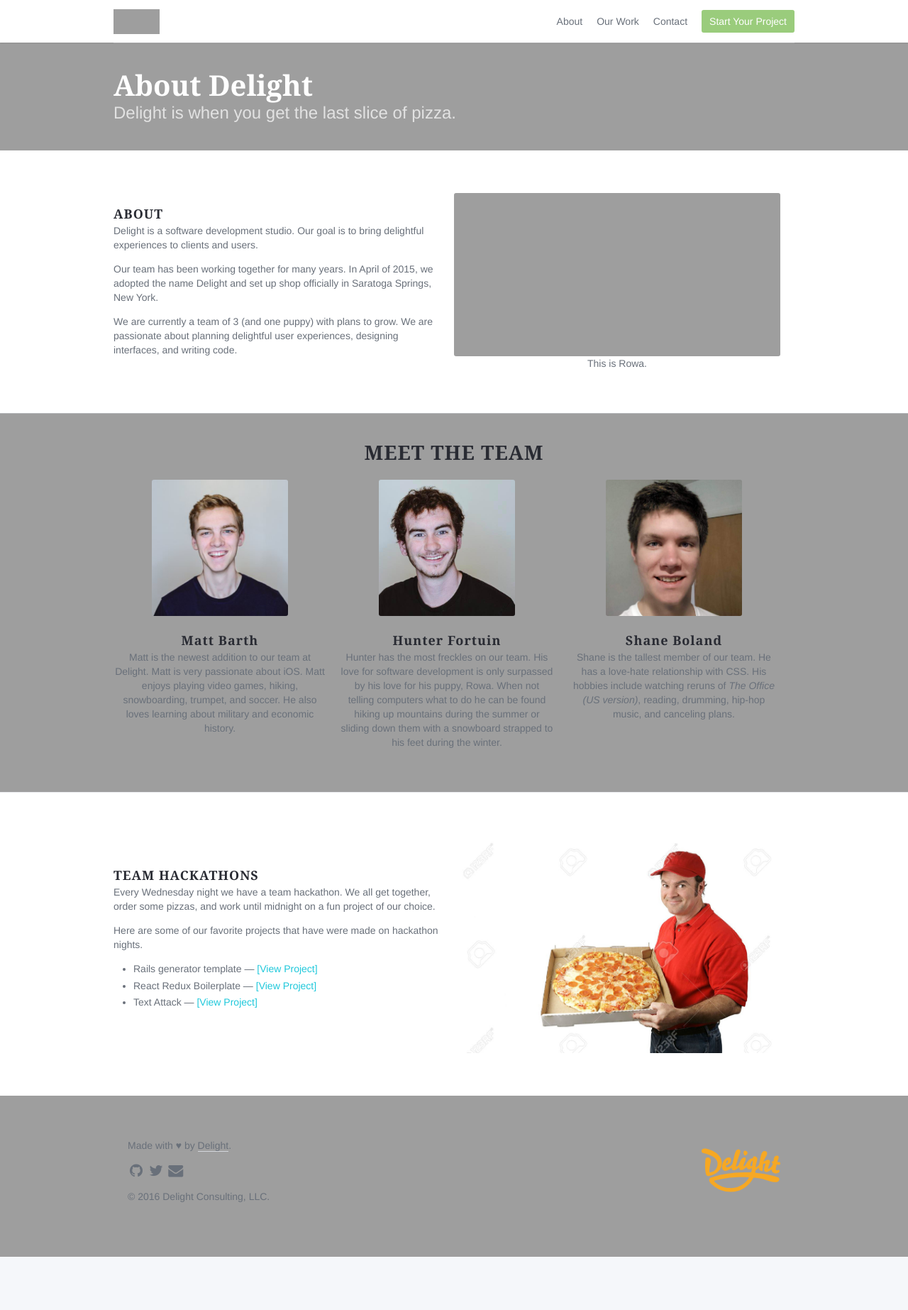
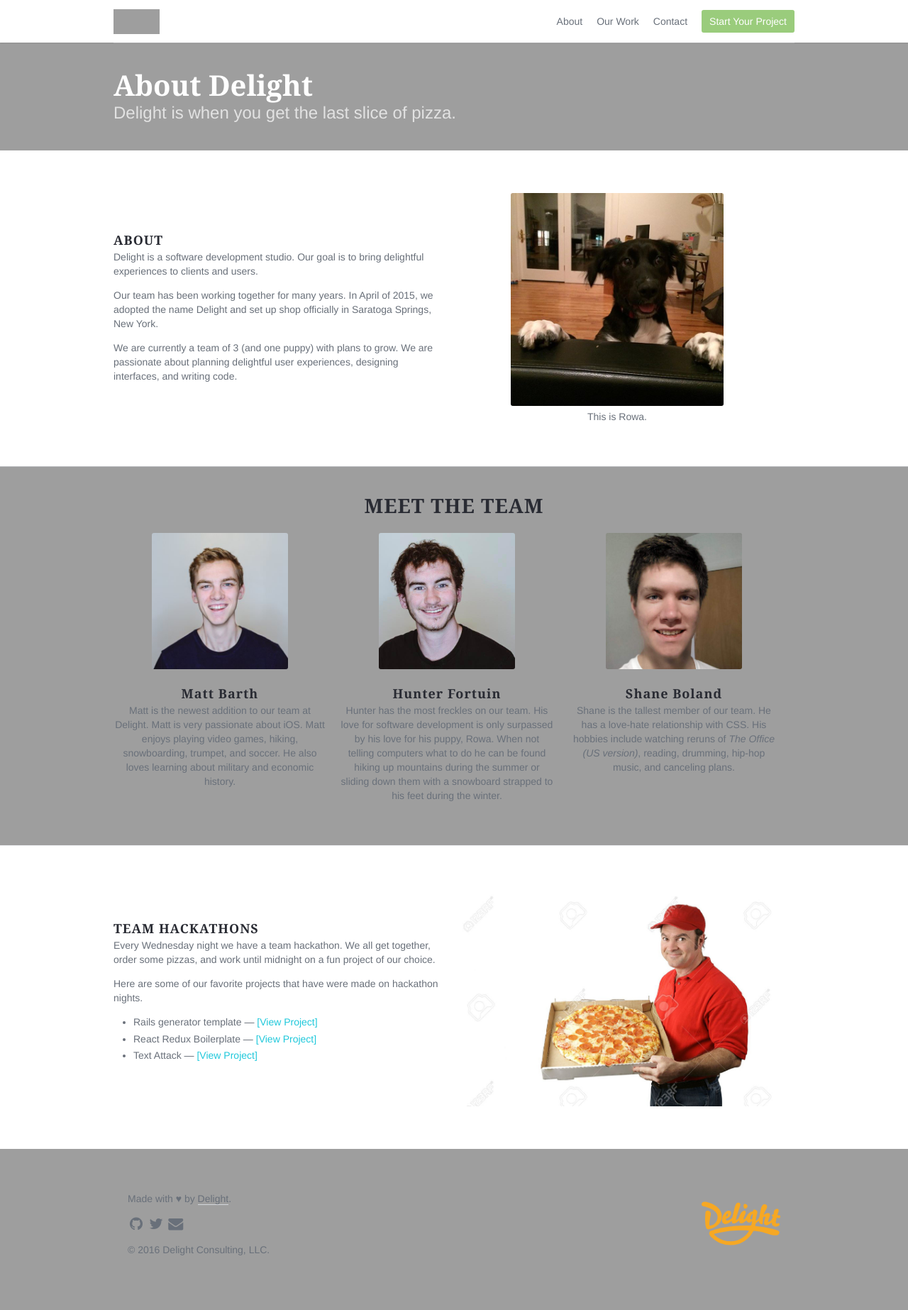
Before and after one commit to shanetheboland/new-website, a Jekyll site: the page built from about.html, in a window 1280 px wide. Shown: the whole page at 71% size. Built offline with Jekyll 4.4.1, drawn with Linux system fonts in a browser that asks for light colours; nearby versions of some CDN libraries; before the commit the page ends 1771 px from its top, so only the background shows below that.

Commit message:
ROWAgit add --allgit add --all

```diff
--- a/about.html
+++ b/about.html
@@ -35,9 +35,7 @@ permalink: /about/
             </div>
 
             <div class="column is-half is-text-centered">
-                <p class="image is-2by1">
-                    <img src="{{"/images/about-rowa.gif" | prepend: site.github.url }}" alt="This is Rowa" class="is-rounded">
-                </p>
+                <img src="{{"/images/about-rowa.jpg" | prepend: site.github.url }}" alt="This is Rowa" class="is-rounded" width="300" height="300">
                 <p>This is Rowa.</p>
             </div>
         </div>
```
Also changed, not shown: images/about-rowa.jpg (added).
